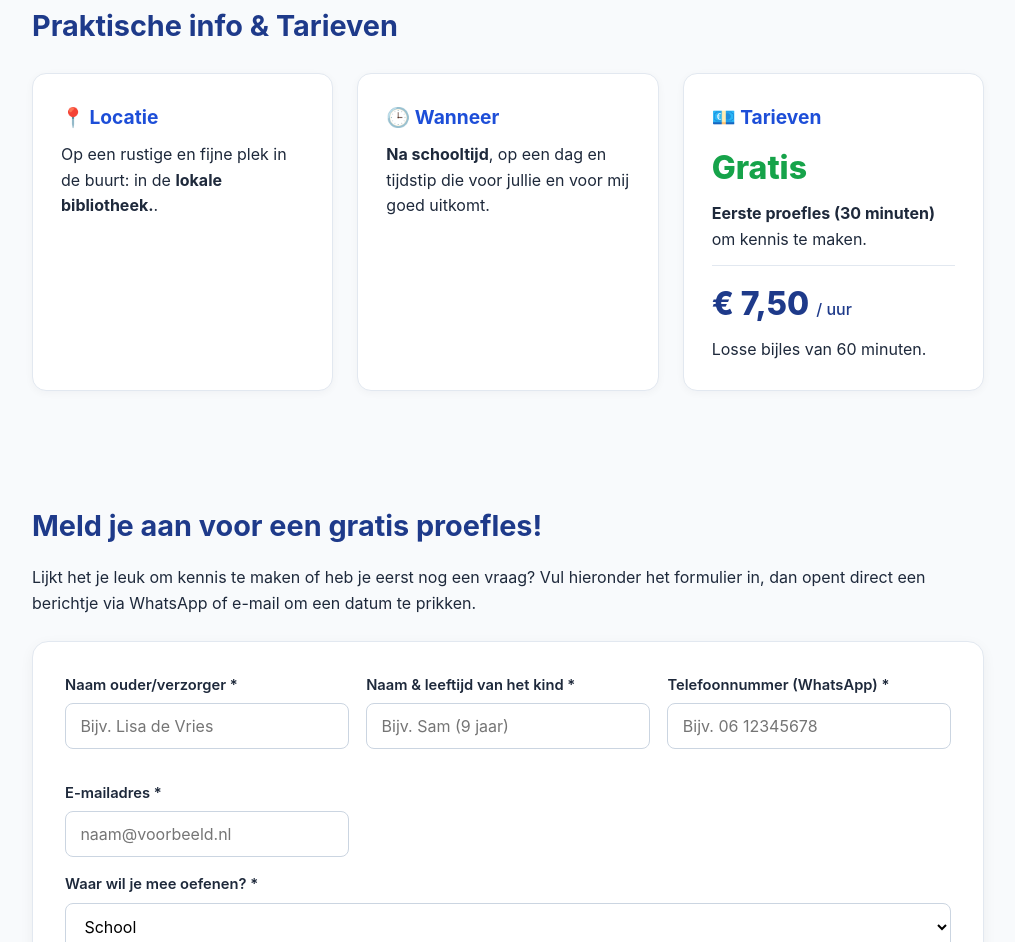
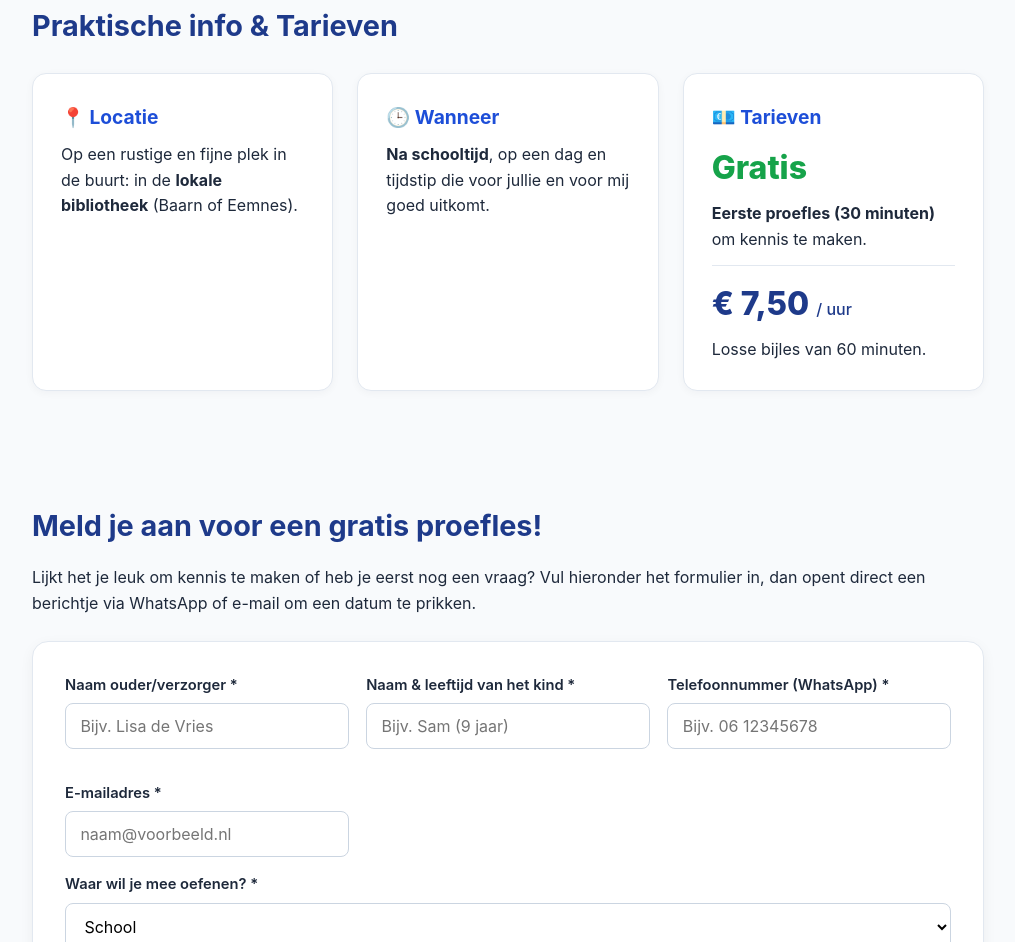
Before and after one commit to philipsluijs26-a11y/EngelsmetPhilip, a plain HTML site: page index.html in a window 1280 px wide. Shown: the part 1487-2429 px from the top of the page, without its empty margins (132-1147 px from the left). Drawn offline with Linux system fonts and the light colour scheme.

Commit message:
Update index.html

```diff
--- a/index.html
+++ b/index.html
@@ -4,6 +4,7 @@
   <meta charset="UTF-8" />
   <meta name="viewport" content="width=device-width, initial-scale=1.0" />
   <title>Engels met Philip — Persoonlijke Engelse bijles voor kinderen</title>
+  <link rel="icon" type="image/png" href="minilogo.png" />
   <style>
     :root {
       --primary: #1d4ed8;
@@ -371,7 +372,7 @@
       <div class="card">
         <h3>📍 Locatie</h3>
         <p>
-          Op een rustige en fijne plek in de buurt: in de <strong>lokale bibliotheek.</strong>.
+          Op een rustige en fijne plek in de buurt: in de <strong>lokale bibliotheek</strong> (Baarn of Eemnes).
         </p>
       </div>
       <div class="card">
```
